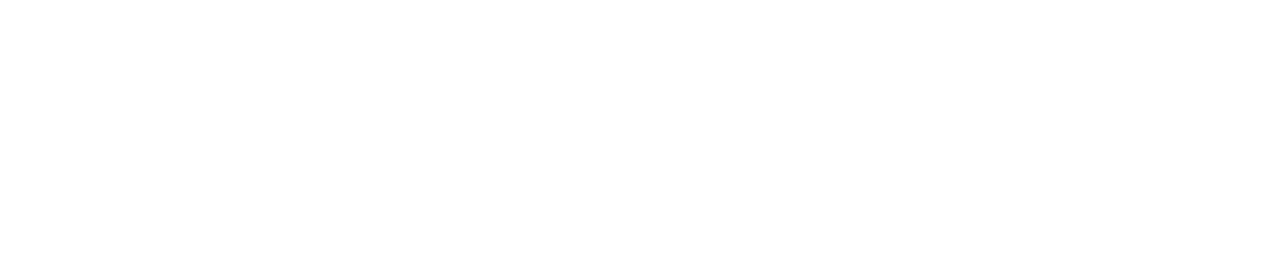
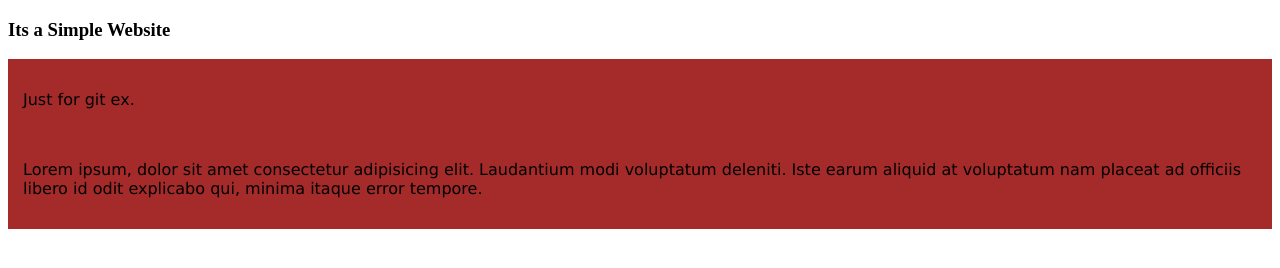
Before and after one commit to KaziMashhunAhmed/Simple-website, a plain HTML site: page index.html in a window 1280 px wide. Drawn offline with Linux system fonts and the light colour scheme.

Commit message:
Added the css file

```diff
--- /dev/null
+++ b/St/style.css
@@ -0,0 +1,5 @@
+div{
+    background-color: brown;
+    padding: 15px;
+    font-family: Verdana, Geneva, Tahoma, sans-serif;
+}
--- a/index.html
+++ b/index.html
@@ -4,8 +4,16 @@
     <meta charset="UTF-8">
     <meta name="viewport" content="width=device-width, initial-scale=1.0">
     <title>Simple Website</title>
+    <link rel="stylesheet" href="St/style.css">
 </head>
 <body>
+    <h3>Its a Simple Website</h3>
+    <div>
+        <p>Just for git ex.</p>
+        <br>
+        <p>Lorem ipsum, dolor sit amet consectetur adipisicing elit. Laudantium modi voluptatum deleniti. Iste earum aliquid at
+            voluptatum nam placeat ad officiis libero id odit explicabo qui, minima itaque error tempore.</p>
+    </div>
 
 </body>
 </html>
```
